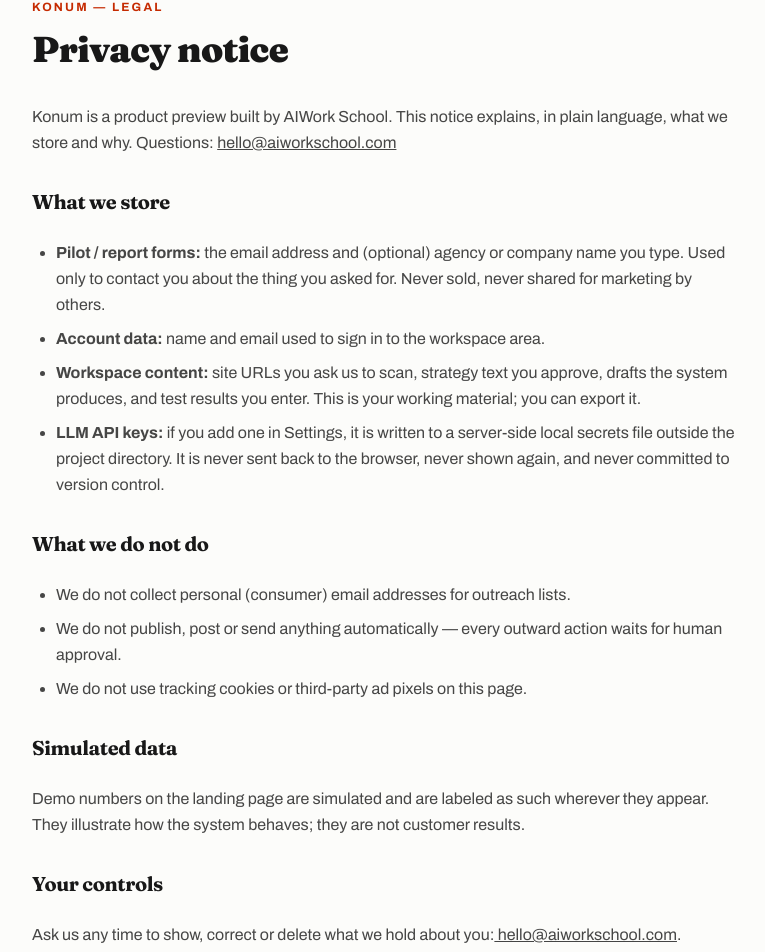
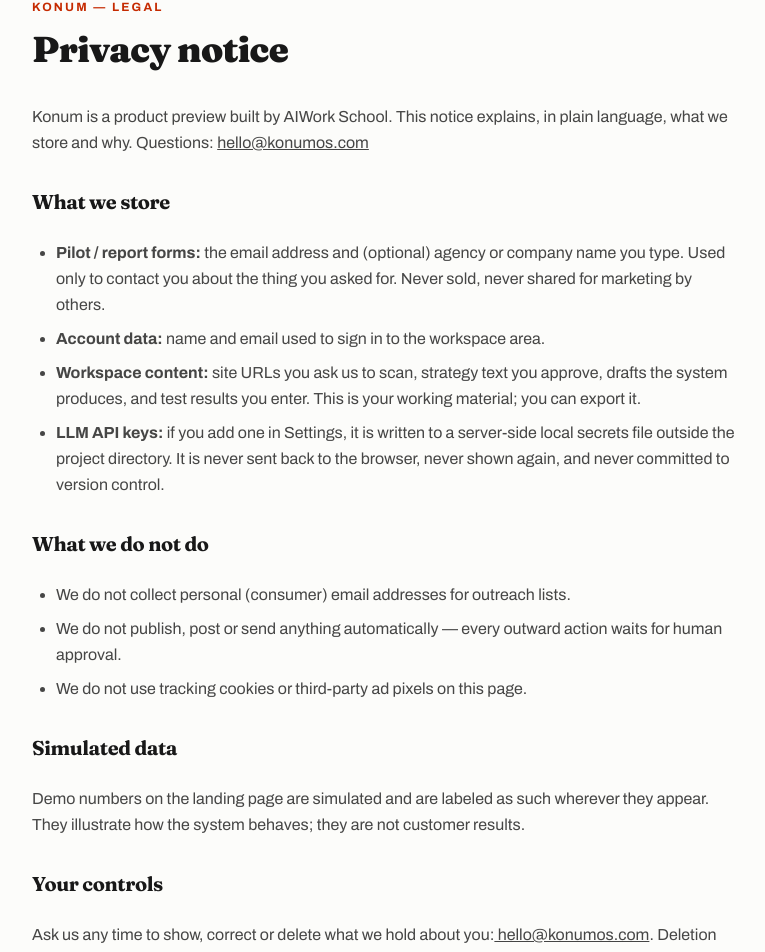
Before and after one commit to ckuyumcu/konum, a React (Vite) app: page /privacy in a window 1280 px wide. Shown: the part 97-1049 px from the top of the page, without its empty margins (256-1021 px from the left). Built offline with nearby package versions, Linux system fonts and the light colour scheme.

Commit message:
footer/legal: hello@konumos.com

```diff
--- a/src/pages/Privacy.tsx
+++ b/src/pages/Privacy.tsx
@@ -8,7 +8,7 @@
         <div className="space-y-6 text-foreground/80 leading-relaxed">
           <p>
             Konum is a product preview built by AIWork School. This notice explains, in plain language, what we store
-            and why. Questions: <a href="mailto:hello@aiworkschool.com" className="underline">hello@aiworkschool.com</a>
+            and why. Questions: <a href="mailto:hello@konumos.com" className="underline">hello@konumos.com</a>
           </p>
 
           <h2 className="font-display font-bold text-xl text-foreground pt-2">What we store</h2>
@@ -47,7 +47,7 @@
           <h2 className="font-display font-bold text-xl text-foreground pt-2">Your controls</h2>
           <p>
             Ask us any time to show, correct or delete what we hold about you:
-            <a href="mailto:hello@aiworkschool.com" className="underline"> hello@aiworkschool.com</a>. Deletion
+            <a href="mailto:hello@konumos.com" className="underline"> hello@konumos.com</a>. Deletion
             requests are honored without argument.
           </p>
 
--- a/src/pages/Terms.tsx
+++ b/src/pages/Terms.tsx
@@ -8,7 +8,7 @@
         <div className="space-y-6 text-foreground/80 leading-relaxed">
           <p>
             These terms govern the use of Konum, a product preview by AIWork School. Questions:
-            <a href="mailto:hello@aiworkschool.com" className="underline"> hello@aiworkschool.com</a>
+            <a href="mailto:hello@konumos.com" className="underline"> hello@konumos.com</a>
           </p>
 
           <h2 className="font-display font-bold text-xl text-foreground pt-2">Product preview status</h2>
--- a/src/sections/Footer.tsx
+++ b/src/sections/Footer.tsx
@@ -35,7 +35,7 @@
           <p className="mt-1.5">
             Konum is designed and built by <span className="font-semibold text-[#fcfcf9]">Cem Kuyumcu</span>, an energy
             &amp; construction engineer, inside AIWork School. Questions, pilot requests or a wrong number you spotted
-            on this page: <a href="mailto:hello@aiworkschool.com" className="underline decoration-[#fcfcf9]/40 hover:text-[#fcfcf9]">hello@aiworkschool.com</a>
+            on this page: <a href="mailto:hello@konumos.com" className="underline decoration-[#fcfcf9]/40 hover:text-[#fcfcf9]">hello@konumos.com</a>
           </p>
         </div>
         <div className="mt-12 pt-6 border-t border-[#fcfcf9]/15 flex flex-col md:flex-row justify-between gap-3 text-xs text-[#fcfcf9]/45">
```
